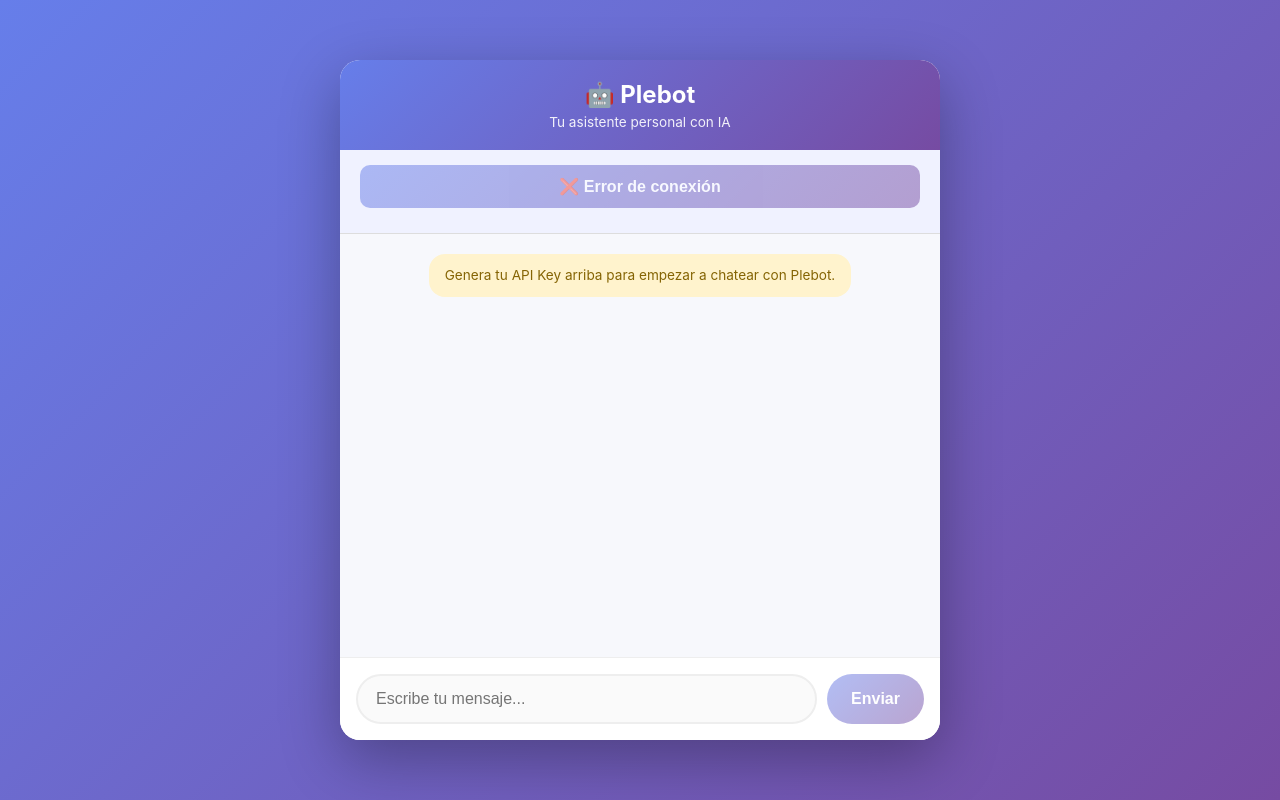
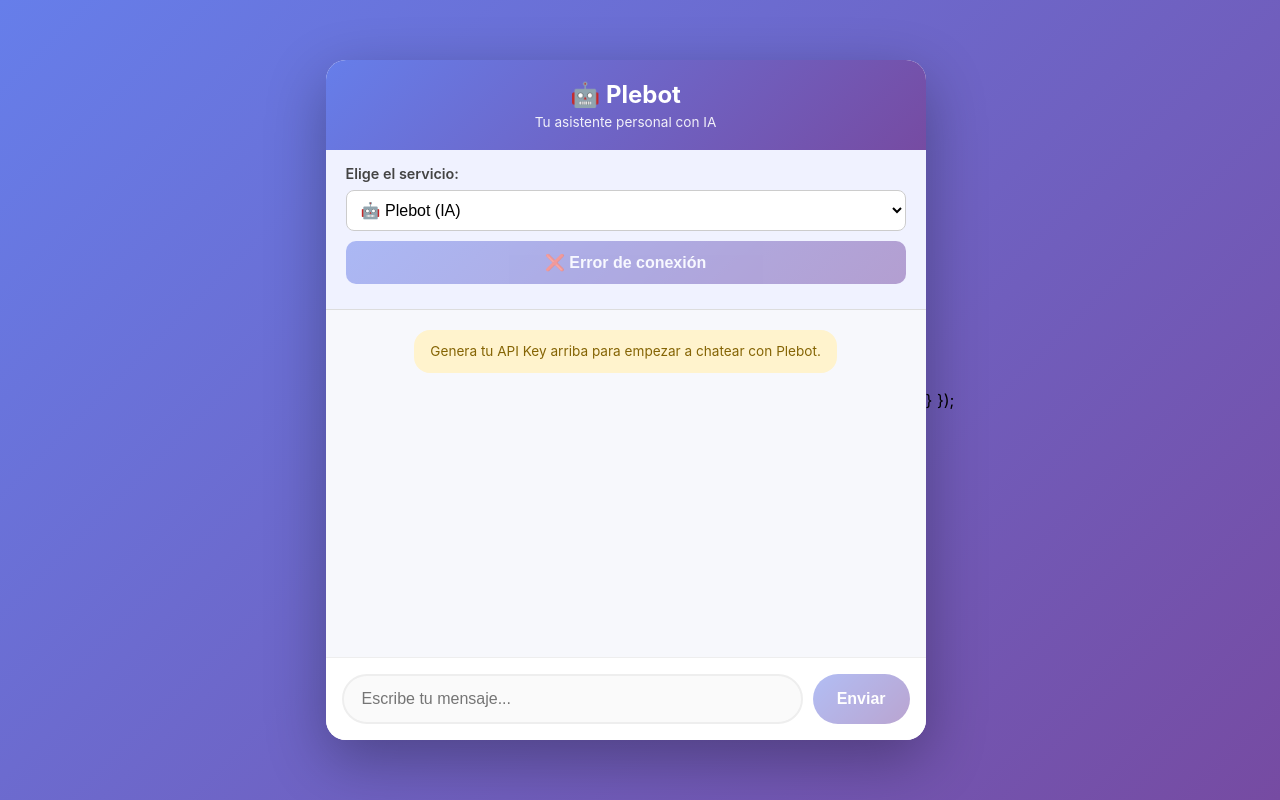
Before and after one commit to plevark/plebot, a plain HTML site: page index.html in a window 1280 px wide. Both pictures are taken after a click on the button "🔑 Generar mi API Key". Drawn offline with Linux system fonts and the light colour scheme; no server answers.

Commit message:
Update index.html

```diff
--- a/index.html
+++ b/index.html
@@ -39,6 +39,22 @@
       padding: 15px 20px;
       background: #f0f2ff;
       border-bottom: 1px solid #ddd;
+    }
+    .key-section label {
+      display: block;
+      margin-bottom: 8px;
+      font-weight: 600;
+      font-size: 0.9rem;
+      color: #444;
+    }
+    .key-section select {
+      width: 100%;
+      padding: 10px;
+      margin-bottom: 10px;
+      border-radius: 8px;
+      border: 1px solid #ccc;
+      font-size: 1rem;
+      background: white;
     }
     .key-section button {
       width: 100%;
@@ -157,8 +173,13 @@
       <p>Tu asistente personal con IA</p>
     </div>
 
-    <!-- SECCIÓN API KEY -->
+    <!-- SECCIÓN API KEY CON SELECTOR DE SERVICIO -->
     <div class="key-section">
+      <label>Elige el servicio:</label>
+      <select id="servicio">
+        <option value="ia">🤖 Plebot (IA)</option>
+        <option value="pinterest">📌 Pinterest</option>
+      </select>
       <button id="genKeyBtn" onclick="generarKey()">🔑 Generar mi API Key</button>
       <div class="key-display" id="keyDisplay"></div>
       <button class="copy-btn" id="copyBtn" onclick="copiarKey()" style="display:none;">📋 Copiar Key</button>
@@ -199,6 +220,7 @@
 
     async function generarKey() {
       const btn = document.getElementById('genKeyBtn');
+      const servicio = document.getElementById('servicio').value;
       btn.disabled = true;
       btn.textContent = '⏳ Generando...';
 
@@ -206,14 +228,14 @@
         const res = await fetch(`${WORKER_URL}/api-keys`, {
           method: 'POST',
           headers: { 'Content-Type': 'application/json' },
-          body: JSON.stringify({})
+          body: JSON.stringify({ servicio: servicio })
         });
 
         const data = await res.json();
 
         if (data.api_key) {
           apiKey = data.api_key;
-          localStorage.setItem('plebot_key', apiKey); // guarda la key en el navegador
+          localStorage.setItem('plebot_key', apiKey);
 
           const display = document.getElementById('keyDisplay');
           display.textContent = apiKey;
@@ -225,8 +247,7 @@
           sendBtn.disabled = false;
           input.focus();
 
-          // Aviso en el chat
-          addMessage('✅ API Key generada. ¡Ya puedes chatear con Plebot!', 'system');
+          addMessage(`✅ API Key generada para: ${servicio === 'ia' ? 'Plebot (IA)' : 'Pinterest'}`, 'system');
         } else {
           btn.textContent = '❌ Error';
           alert('Error: ' + JSON.stringify(data));
@@ -289,7 +310,6 @@
       }
     }
 
-    // Al cargar la página: si ya hay una key guardada, restaurarla
     window.addEventListener('load', () => {
       const saved = localStorage.getItem('plebot_key');
       if (saved) {
@@ -306,3 +326,8 @@
   </script>
 </body>
 </html>
+      }
+    });
+  </script>
+</body>
+</html>
```
